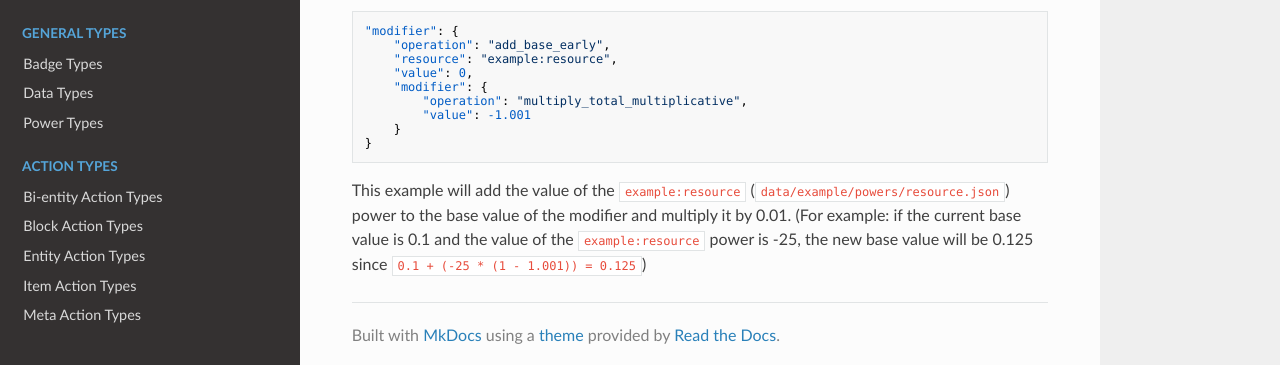
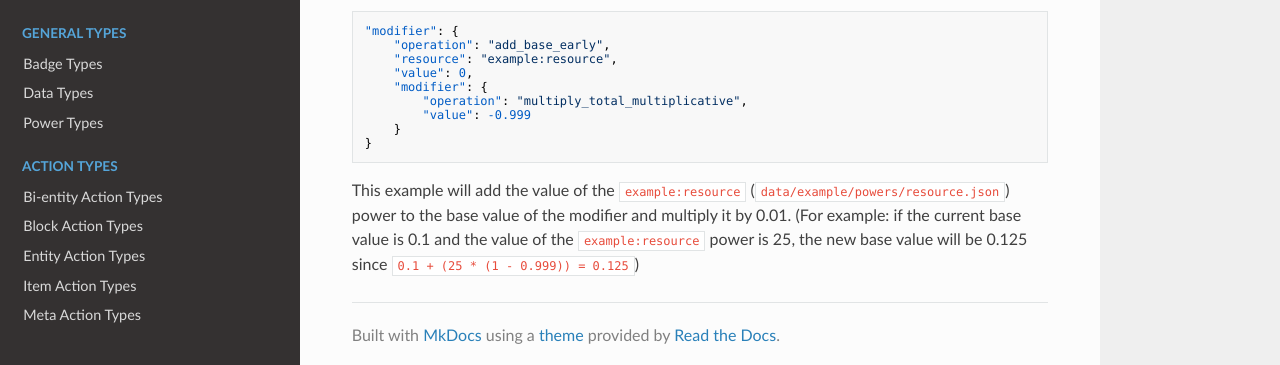
Before and after one commit to apace100/origins-docs, an MkDocs documentation site: the page built from docs/types/data_types/attribute_modifier.md, in a window 1280 px wide and 900 px high, scrolled down 819 px. Shown: the part 528-893 px from the top of the window. Built offline with MkDocs 1.6.1, drawn with Linux system fonts in a browser that asks for light colours; nearby versions of some CDN libraries.

Commit message:
Updated `attribute_modifier.md` (Data Type)
Simplified the formula in the 5th example

````diff
--- a/docs/types/data_types/attribute_modifier.md
+++ b/docs/types/data_types/attribute_modifier.md
@@ -75,10 +75,10 @@ This example will add the value of the `example:resource` (`data/example/powers/
     "value": 0,
     "modifier": {
         "operation": "multiply_total_multiplicative",
-        "value": -1.001
+        "value": -0.999
     }
 }
 ```
 
 This example will add the value of the `example:resource` (`data/example/powers/resource.json`) power to the base value of the modifier and multiply it by 0.01.
-(For example: if the current base value is 0.1 and the value of the `example:resource` power is -25, the new base value will be 0.125 since `0.1 + (-25 * (1 - 1.001)) = 0.125`)
+(For example: if the current base value is 0.1 and the value of the `example:resource` power is 25, the new base value will be 0.125 since `0.1 + (25 * (1 - 0.999)) = 0.125`)
````
